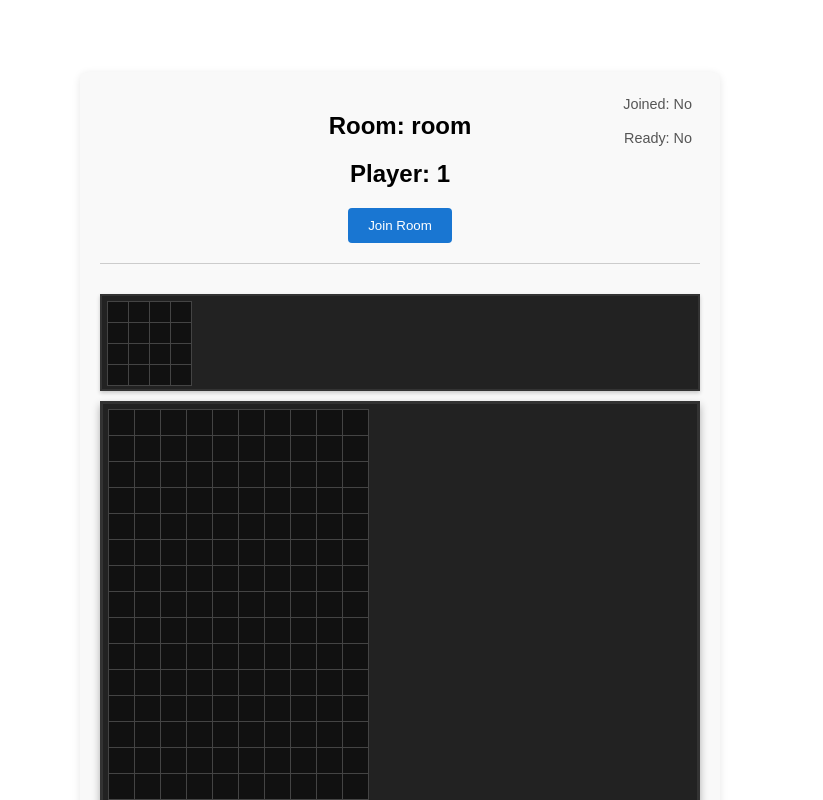
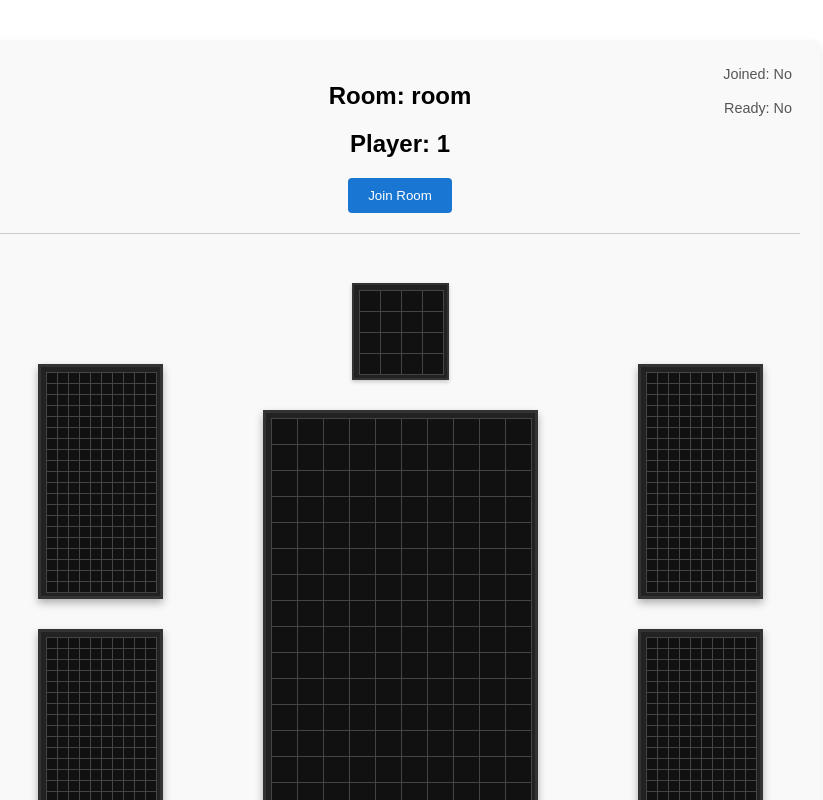
Before and after one commit to jciglesias/red-tetris, a React (Create React App) app in the folder client/: page /room/1 in a window 1280 px wide. Shown: the top 800 px of the page, without its empty margins (240-1063 px from the left). Built offline with nearby package versions, Linux system fonts and the light colour scheme; no server answers.

Commit message:
afficher grilles des adversaires

```diff
--- a/client/src/components/GameRoom.css
+++ b/client/src/components/GameRoom.css
@@ -1,6 +1,6 @@
 .game-room {
-  max-width: 600px;
-  margin: 40px auto;
+  max-width: 800px;
+  margin: 10px auto;
   padding: 20px;
   background: #f9f9f9;
   border-radius: 8px;
@@ -61,6 +61,23 @@
   margin-top: 20px;
   border-top: 1px solid #ccc;
   padding-top: 20px;
+  display: flex;
+  justify-content: center;
+  align-items: center;
+}
+.player-container, .opponent-column {
+  display: flex;
+  flex-direction: column;
+  justify-content: center;
+  align-items: center;
+  gap: 10px;
+}
+.player-container {
+  width: 277px;
+}
+.opponent-column
+{
+  margin: 100px;
 }
 .tetris-board {
     display: grid;
@@ -73,9 +90,21 @@
     padding: 5px;
     box-shadow: 0 4px 8px rgba(0,0,0,0.3);
 }
-.tetris-cell {
-    width: 25px;
-    height: 25px;
+
+.tetris-opponent-board {
+    display: grid;
+    grid-template-columns: repeat(10, 10px);
+    grid-template-rows: repeat(20, 10px);
+    gap: 1px;
+    border: 3px solid #333;
+    background-color: #222;
+    margin: 10px 0;
+    padding: 5px;
+    box-shadow: 0 4px 8px rgba(0,0,0,0.3);
+}
+.tetris-opponent-cell {
+    width: 10px;
+    height: 10px;
     border: 1px solid #444;
     background-color: #111;
     transition: all 0.1s ease;
--- a/client/src/components/GameRoom.tsx
+++ b/client/src/components/GameRoom.tsx
@@ -16,13 +16,16 @@ function GameRoom() {
   const [contentError, setContentError] = useState("");
   const boardRef = useRef<HTMLDivElement>(null);
   const nextRef = useRef<HTMLDivElement>(null);
-  // keep last player state for periodic rendering
+  const board1Ref = useRef<HTMLDivElement>(null);
+  const board2Ref = useRef<HTMLDivElement>(null);
+  const board3Ref = useRef<HTMLDivElement>(null);
+  const board4Ref = useRef<HTMLDivElement>(null);
   const playerStateRef = useRef<any>(null);
 
   useEffect(() => {
 
     initializeNextPiece();
-    initializeBoard();
+    initializeBoards();
 
     socket.on('connect', () => {
       console.log('connect')
@@ -73,8 +76,6 @@ function GameRoom() {
       console.log('Game started: ' + JSON.stringify(data, null, 2));
       sethasStarted(true);
       setIsError(false);
-      initializeBoard();
-      initializeNextPiece();
       console.log('Game started data : ' + JSON.stringify(data.gameState, null, 2));
       // Extract this player's state from the serialized gameState object
       const key = `${roomName}_${playerName}`;
@@ -173,11 +174,7 @@ function GameRoom() {
     });
 
     return () => {
-      socket.off('connect');
-      socket.off('disconnect');
-      socket.off('game-state-update');
-      socket.off('game-started');
-      socket.off('room-info');
+      socket.removeAllListeners();
     };
 
   }, []);
@@ -230,8 +227,8 @@ function GameRoom() {
     }
   }
 
-  function initializeBoard() {
-    const board = boardRef.current;
+  function initializePlayerBoard(ref: HTMLDivElement | null) {
+    const board = ref;
     if (!board) return;
     board.innerHTML = '';
     for (let row = 0; row < 20; row++) {
@@ -242,6 +239,28 @@ function GameRoom() {
         board.appendChild(cell);
       }
     }
+  }
+
+  function initializeOpponentBoard(ref: HTMLDivElement | null, number: number = 1) {
+    const board = ref;
+    if (!board) return;
+    board.innerHTML = '';
+    for (let row = 0; row < 20; row++) {
+      for (let col = 0; col < 10; col++) {
+        const cell = document.createElement('div');
+        cell.className = 'tetris-opponent-cell';
+        cell.id = `cell-${number}-${row}-${col}`;
+        board.appendChild(cell);
+      }
+    }
+  }
+
+  function initializeBoards() {
+    initializePlayerBoard(boardRef.current);
+    initializeOpponentBoard(board1Ref.current, 1);
+    initializeOpponentBoard(board2Ref.current, 2);
+    initializeOpponentBoard(board3Ref.current, 3);
+    initializeOpponentBoard(board4Ref.current, 4);
   }
 
   // render board state
@@ -339,8 +358,18 @@ function GameRoom() {
         </div>
       )}
       <div className="game-container">
-        <div ref={nextRef} className="next-piece" />
-        <div ref={boardRef} className="tetris-board" />
+        <div className="opponent-column">
+          <div ref={board1Ref} className="tetris-opponent-board" />
+          <div ref={board3Ref} className="tetris-opponent-board" />
+        </div>
+        <div className='player-container'>
+          <div ref={nextRef} className="next-piece" />
+          <div ref={boardRef} className="tetris-board" />
+        </div>
+        <div className="opponent-column">
+          <div ref={board2Ref} className="tetris-opponent-board" />
+          <div ref={board4Ref} className="tetris-opponent-board" />
+        </div>
       </div>
     </div>
   );
```
